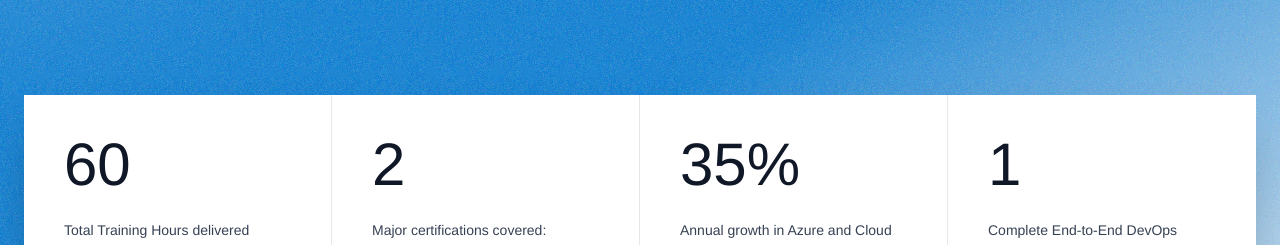
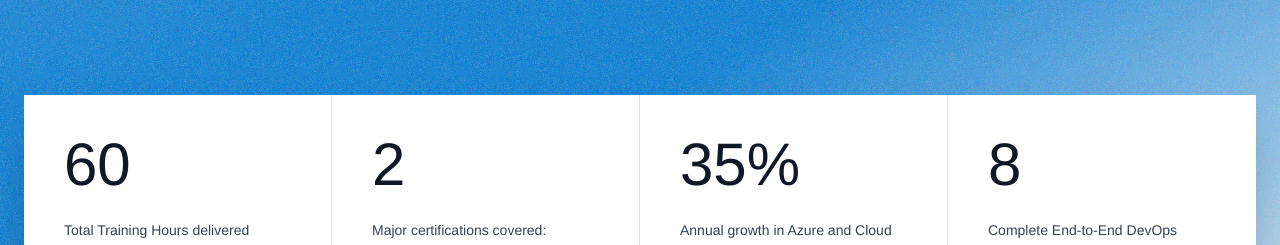
Before and after one commit to puni11/azuredevops, a Next.js app: page / in a window 1280 px wide. Shown: the part 6780-7025 px from the top of the page. Built offline with nearby package versions, Linux system fonts and the light colour scheme.

Commit message:
Code Updated

```diff
--- a/components/CareerStats.js
+++ b/components/CareerStats.js
@@ -83,7 +83,7 @@ export default function CareerStats() {
 
           {/* Stat Box 4 */}
           <div className="flex flex-col p-8 lg:p-10 min-h-[280px]">
-            <h4 className="text-5xl lg:text-6xl font-light mb-6">1</h4>
+            <h4 className="text-5xl lg:text-6xl font-light mb-6">8</h4>
             <p className="text-sm text-gray-700 leading-relaxed mb-8 flex-grow">
               Complete End-to-End DevOps Project utilizing, Azure Repos, Pipelines, Terraform, and AKS.
             </p>
```
